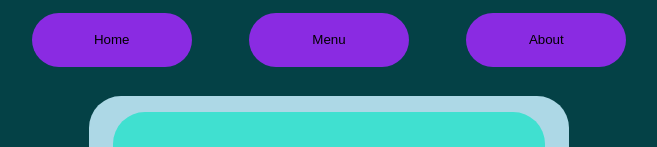
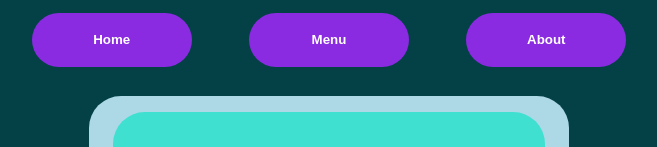
Before and after one commit to Blake-Peterson/Restaurant-Page, a website built with webpack: page src/template.html in a window 1280 px wide. Shown: the top 147 px of the page, without its empty margins (311-968 px from the left). Built offline with nearby package versions, Linux system fonts and the light colour scheme.

Commit message:
added styling to buttons

```diff
--- a/src/style.css
+++ b/src/style.css
@@ -11,6 +11,9 @@ button {
   background-color: blueviolet;
   border-radius: 4em;
   border: none;
+  font-weight: 600;
+  color: white;
+  font: 500;
 }
 
 p {
```
